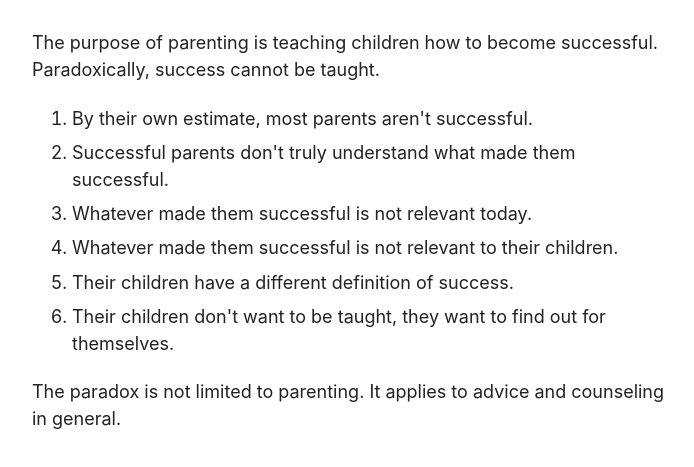
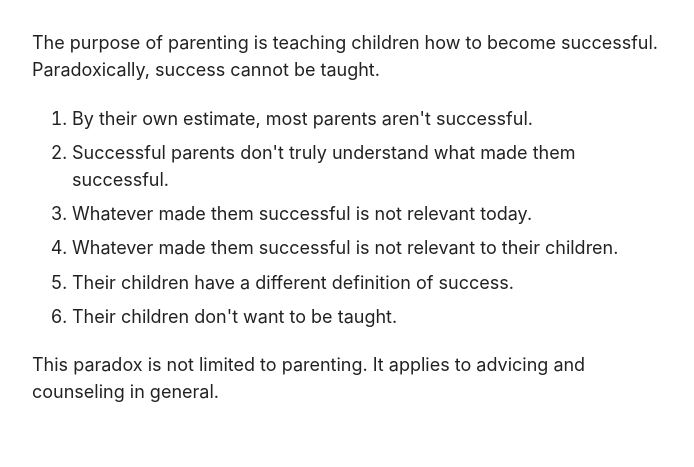
Before and after one commit to ekmwest/ekmwest-site, a plain HTML site: page docs/the-parenting-paradox.html in a window 1280 px wide. Shown: the part 189-656 px from the top of the page, without its empty margins (288-982 px from the left). Drawn offline with Linux system fonts and the light colour scheme.

Commit message:
parenting paradox edits

```diff
--- a/docs/the-parenting-paradox.html
+++ b/docs/the-parenting-paradox.html
@@ -30,9 +30,9 @@
 <li>Whatever made them successful is not relevant today.</li>
 <li>Whatever made them successful is not relevant to their children.</li>
 <li>Their children have a different definition of success.</li>
-<li>Their children don&#39;t want to be taught, they want to find out for themselves.</li>
+<li>Their children don&#39;t want to be taught.</li>
 </ol>
-<p>The paradox is not limited to parenting. It applies to advice and counseling in general.</p>
+<p>This paradox is not limited to parenting. It applies to advicing and counseling in general.</p>
     </main>
 </body>
 
```
Also changed, not shown: 1 other file.
